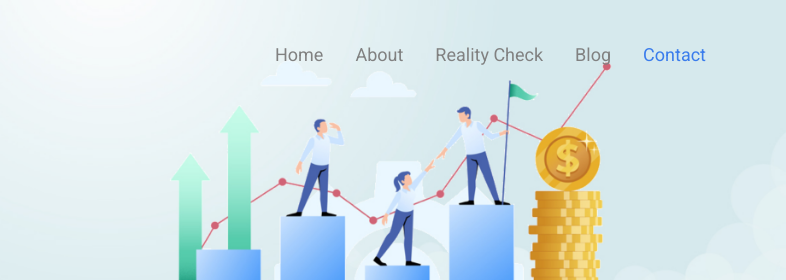
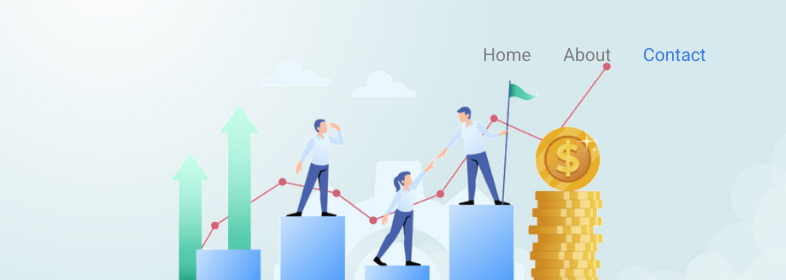
Before and after one commit to rajawatvikrant/rajawatvikrant.github.io, a plain HTML site: page Contact.html in a window 1280 px wide. Shown: the top 280 px of the page, 494-1280 px from the left. Drawn offline with Linux system fonts and the light colour scheme.

Commit message:
Update Contact.html

```diff
--- a/Contact.html
+++ b/Contact.html
@@ -35,10 +35,10 @@
             <ul class="nav-item-cont">
               <li class="nav-items"><a href="Index.html">Home</a></li>
               <li class="nav-items"><a href="About.html">About</a></li>
-              <li class="nav-items">
+<!--               <li class="nav-items">
                 <a href="#reality-check">Reality Check</a>
               </li>
-              <li class="nav-items"><a href="#section-3">Blog</a></li>
+              <li class="nav-items"><a href="#section-3">Blog</a></li> -->
               <li class="nav-items">
                 <a class="active" href="Contact.html">Contact</a>
               </li>
```
